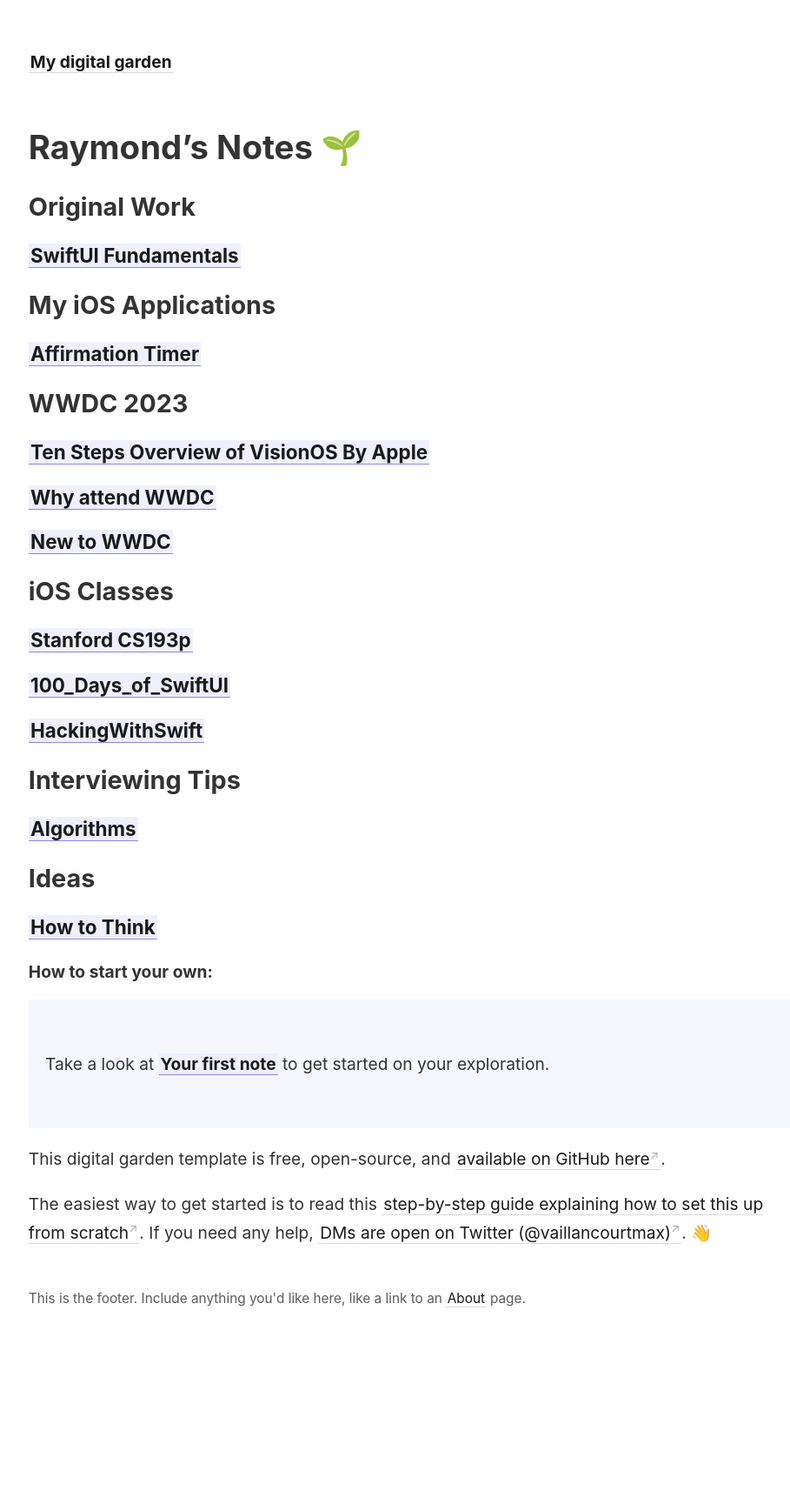
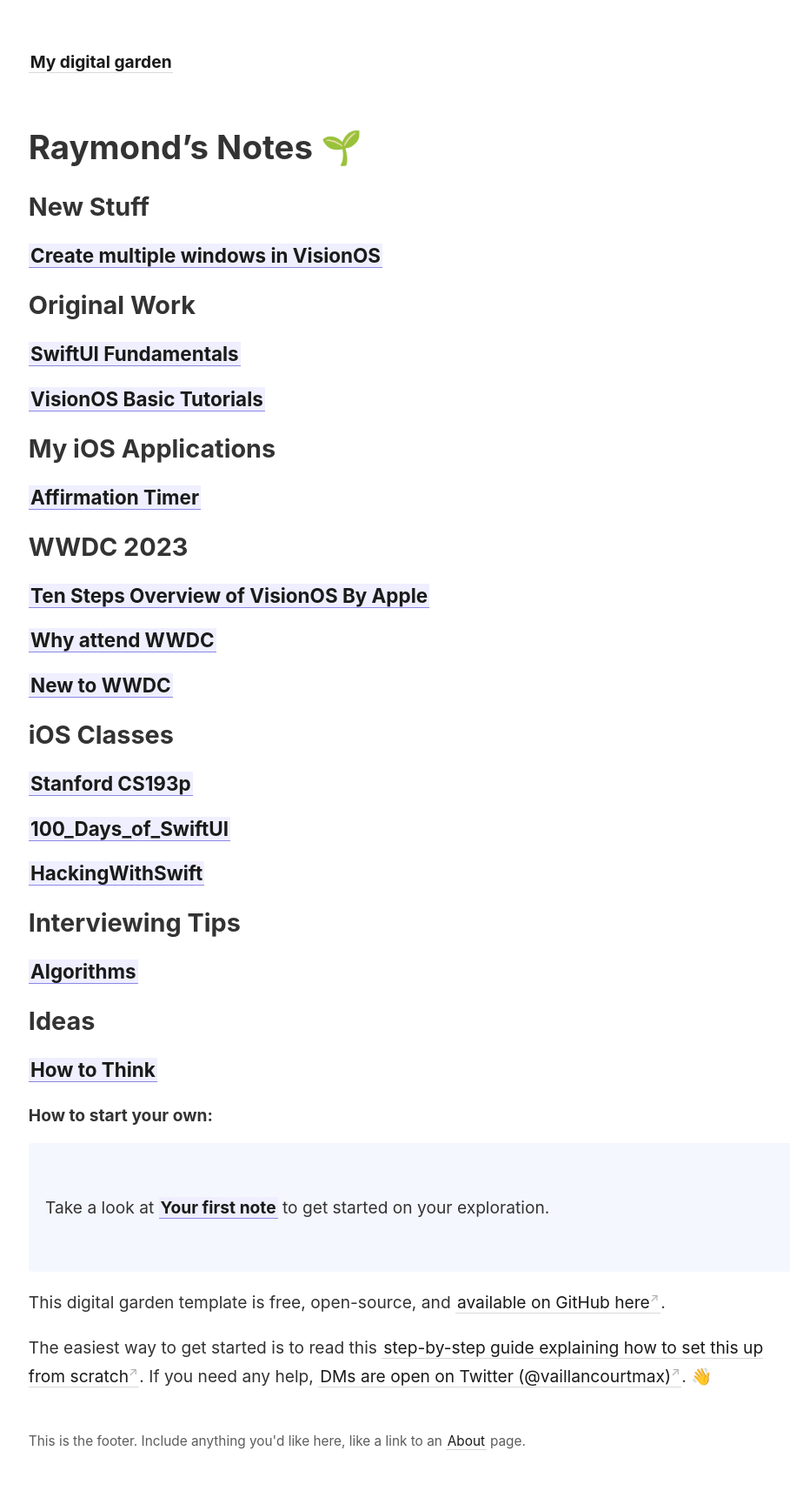
Before and after one commit to ahrchen/digital-garden-knowselfdaily, a Jekyll site: the page built from _pages/index.md, in a window 1280 px wide. Shown: the whole page at 87% size, without its empty margins (44-953 px from the left). Built offline with Jekyll 4.4.1, drawn with Linux system fonts in a browser that asks for light colours; before the commit the page ends 1572 px from its top, so only the background shows below that.

Commit message:
Update Index

```diff
--- a/_pages/index.md
+++ b/_pages/index.md
@@ -7,8 +7,12 @@ permalink: /
 
 #  Raymond's Notes 🌱
 
+## New Stuff
+### [[Create multiple windows in VisionOS]]
+
 ## Original Work
 ### [[SwiftUI Fundamentals]]
+### [[VisionOS Basic Tutorials]]
 
 ## My iOS Applications
 ### [[Affirmation Timer]]
```
Also changed, not shown: _notes/VisionOS/VisionOS Basic Tutorials/VisionOS Basic Tutorials.md (added, +5 -0 lines), 1 other file.
